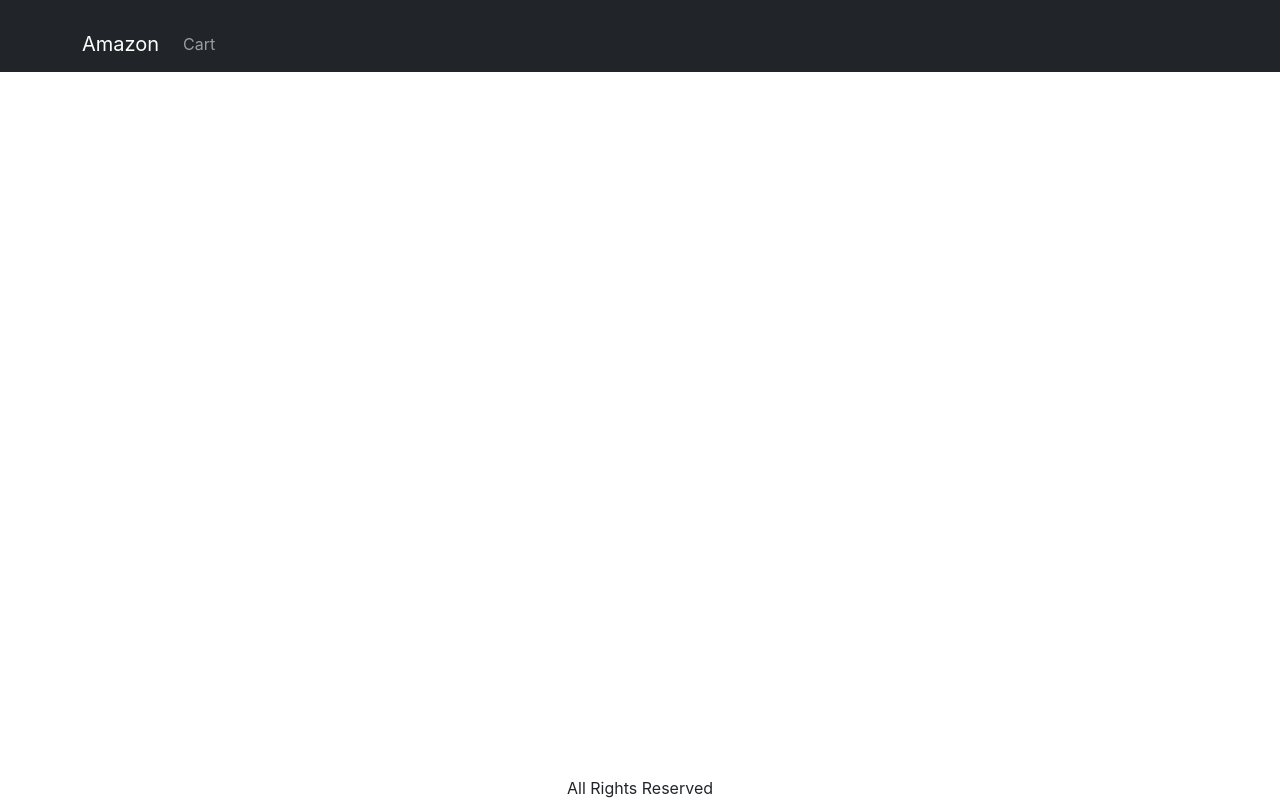
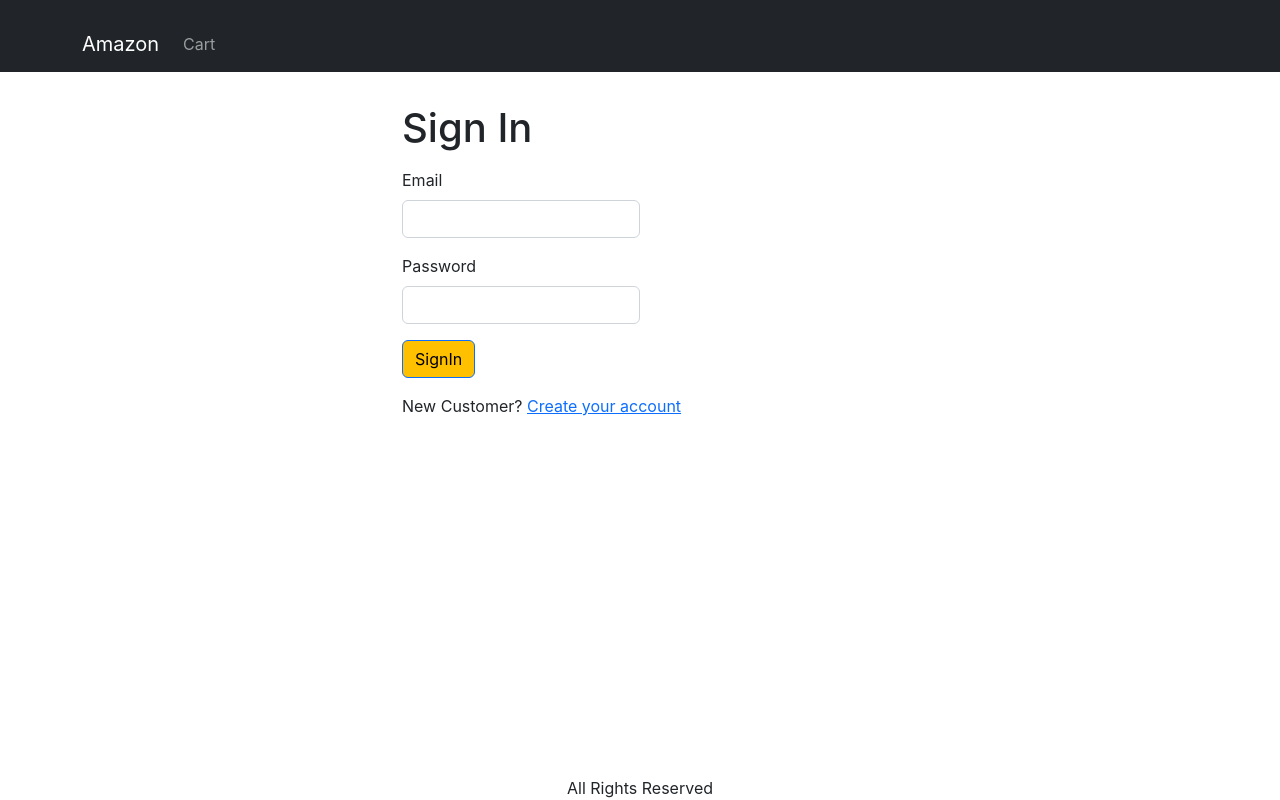
Before and after one commit to Athulsudhakaran4736/Amazoon, a React (Create React App) app in the folder frontend/: page /signIn in a window 1280 px wide. Built offline with nearby package versions, Linux system fonts and the light colour scheme.

Commit message:
commit-10

```diff
--- a/frontend/src/App.js
+++ b/frontend/src/App.js
@@ -12,6 +12,7 @@
 import { useContext } from 'react';
 import { Store } from './Store';
 import CartScreen from './Screen/CartScreen';
+import SignInScreen from './Screen/SignInScreen';
 
 function App() {
   const { state } = useContext(Store);
@@ -45,6 +46,7 @@
               <Route path="/" element={<HomeScreen />} />
               <Route path="/cart" element={<CartScreen />} />
               <Route path="/products/:slug" element={<ProductScreen />} />
+              <Route path="/signIn" element={<SignInScreen />} />
             </Routes>
           </Container>
         </main>
--- a/frontend/src/Screen/CartScreen.js
+++ b/frontend/src/Screen/CartScreen.js
@@ -28,14 +28,16 @@
       payload: { ...item, quantity },
     });
   };
+
   const removeHandler = async (item) => {
     ctxdispatch({
       type: 'CART_REMOVE_ITEMS',
       payload: item,
     });
   };
+
   const checkOutHandler = () => {
-    navigate('signIn?redirect=/shipping');
+    navigate('/signIn?redirect=/shipping');
   };
   return (
     <div>
--- a/frontend/src/Screen/ProductScreen.js
+++ b/frontend/src/Screen/ProductScreen.js
@@ -48,6 +48,7 @@
   }, [slug]);
   const { state, dispatch: ctxdispatch } = useContext(Store);
   const { cart } = state;
+
   const AddToCartHandler = async () => {
     const existItem = cart.cartItems.find((x) => x._id === product._id);
     const quantity = existItem ? existItem.quantity + 1 : 1;
--- /dev/null
+++ b/frontend/src/Screen/SignInScreen.js
@@ -0,0 +1,39 @@
+import Button from 'react-bootstrap/Button';
+import Container from 'react-bootstrap/Container';
+import { Helmet } from 'react-helmet-async';
+import { Link, useLocation } from 'react-router-dom';
+import Form from 'react-bootstrap/Form';
+
+function SignInScreen() {
+  const { search } = useLocation();
+  const redirectInUrl = new URLSearchParams(search).get('redirect');
+  const redirect = redirectInUrl ? redirectInUrl : '/';
+  return (
+    <Container className="small-container">
+      <Helmet>
+        <title>SignIn</title>
+      </Helmet>
+      <h1 className="my-3"> Sign In</h1>
+      <Form>
+        <Form.Group className="custom-form-group">
+          <Form.Label>Email</Form.Label>
+          <Form.Control type="email" required />
+        </Form.Group>
+        <Form.Group className="custom-form-group">
+          <Form.Label>Password</Form.Label>
+          <Form.Control type="password" required />
+        </Form.Group>
+        <div className="mb-3">
+          <Button variant="primary" type="submit">
+            SignIn
+          </Button>
+        </div>
+        <div className="mb-3">
+          New Customer? {''}
+          <Link to={`/signup?redirect=${redirect}`}>Create your account</Link>
+        </div>
+      </Form>
+    </Container>
+  );
+}
+export default SignInScreen;
--- a/frontend/src/components/Product.js
+++ b/frontend/src/components/Product.js
@@ -38,7 +38,11 @@
         </Link>
         <Rating rating={product.rating} numRev={product.numReviews} />
         <Card.Text>${product.price}</Card.Text>
-        <Button onClick={() => addToCartHandler(product)}>Add to cart</Button>
+        {product.countInstock === 0 ? (
+          <Button variant="light">Out of Stock</Button>
+        ) : (
+          <Button onClick={() => addToCartHandler(product)}>Add to cart</Button>
+        )}
       </Card.Body>
     </Card>
   );
--- a/frontend/src/index.css
+++ b/frontend/src/index.css
@@ -51,3 +51,10 @@
 .img-thumbnail{
   height:80px;
 }
+.small-container{
+  max-width: 500px;
+}
+.custom-form-group{
+  width:50%;
+  margin-bottom: 16px;
+}
```
